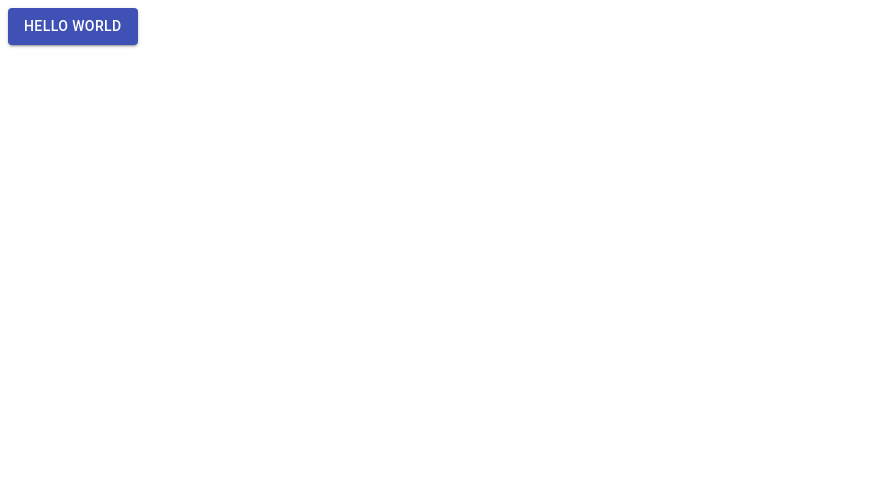
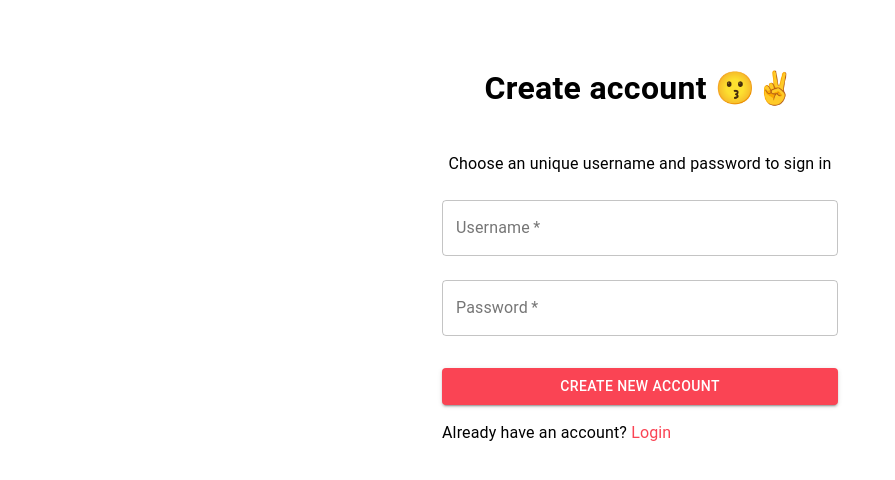
Before and after one commit to izumizawa/authentication-example, a React (Create React App) app in the folder src/ui/: page /SignIn in a window 1280 px wide. Shown: the top 480 px of the page, without its empty margins (0-895 px from the left). Built offline with nearby package versions, Linux system fonts and the light colour scheme.

Commit message:
fix: change app navigation

```diff
--- a/src/ui/src/App.tsx
+++ b/src/ui/src/App.tsx
@@ -1,11 +1,22 @@
 import React from "react";
-import Button from "@material-ui/core/Button";
+import SignIn from "./Screens/SignIn/SignIn";
+import Login from "./Screens/Login/Login";
+import { BrowserRouter as Router, Switch, Route } from "react-router-dom";
 
 const App: React.FC = () => {
   return (
-    <Button variant="contained" color="primary">
-      Hello World
-    </Button>
+    <Router>
+      <div>
+        <Switch>
+          <Route path="/login">
+            <Login />
+          </Route>
+          <Route path="/signin">
+            <SignIn />
+          </Route>
+        </Switch>
+      </div>
+    </Router>
   );
 };
 
--- a/src/ui/src/Screens/Login/Login.tsx
+++ b/src/ui/src/Screens/Login/Login.tsx
@@ -54,7 +54,7 @@ const Login: React.FunctionComponent = () => {
         </Button>
         <Typography>
           Need an account?
-          <Link href="#" className={Styles.link}>
+          <Link href="/signin" className={Styles.link}>
             {" "}
             Sign up
           </Link>
--- a/src/ui/src/Screens/SignIn/SignIn.tsx
+++ b/src/ui/src/Screens/SignIn/SignIn.tsx
@@ -13,13 +13,6 @@ const SignIn: React.FunctionComponent = () => {
   const Styles = useStyles();
   const [username, setUsername] = React.useState<String>("");
   const [password, setPassword] = React.useState<String>("");
-
-  // const usernameInput = (value: String): void => {
-  //   setUsername(value);
-  // };
-  // const passwordInput = (value: String): void => {
-  //   setPassword(value);
-  // };
 
   const onPress = (): void => {};
   return (
@@ -53,8 +46,10 @@ const SignIn: React.FunctionComponent = () => {
             margin="normal"
             autoComplete="current-password"
             className={Styles.textInput}
+            value={password}
+            onChange={(e) => setPassword(e.target.value)}
           />
-          {console.log(FormData)}
+          {/* {console.log(FormData)} */}
           <Button
             type="submit"
             fullWidth
@@ -67,7 +62,7 @@ const SignIn: React.FunctionComponent = () => {
           </Button>
           <Typography>
             Already have an account?
-            <Link href="" className={Styles.link}>
+            <Link href="/login" className={Styles.link}>
               {" "}
               Login
             </Link>
```
